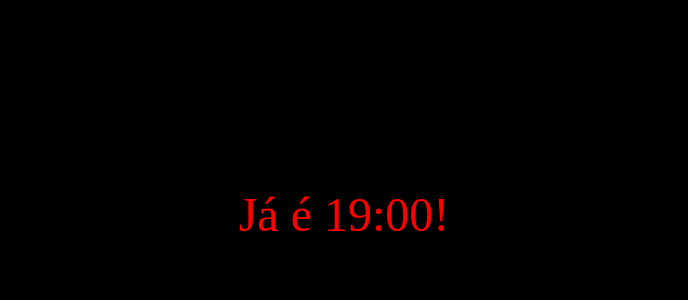
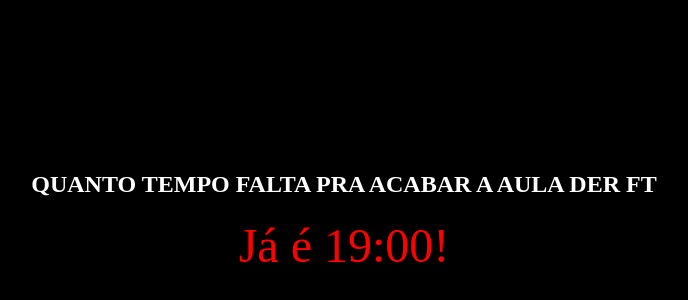
Before and after one commit to ericogca/faculdade, a plain HTML site: page index.html in a window 1280 px wide. Shown: the part 186-486 px from the top of the page, without its empty margins (296-984 px from the left). Drawn offline with Linux system fonts and the light colour scheme.

Commit message:
Update index.html

```diff
--- a/index.html
+++ b/index.html
@@ -1,14 +1,22 @@
 <!DOCTYPE html>
 <html>
 <head>
+  <title>QUANTO TEMPO FALTA PRA ACABAR A AULA DER FT</title>
   <style>
     body {
       background-color: black;
       display: flex;
+      flex-direction: column;
       justify-content: center;
       align-items: center;
       height: 100vh;
       margin: 0;
+    }
+
+    h1 {
+      color: white;
+      font-size: 24px;
+      margin-bottom: 20px;
     }
 
     #contador {
@@ -17,17 +25,14 @@
     }
   </style>
 </head>
-  <title>QUANTO TEMPO FALTA PRA ACABAR A AULA DER FT</title>
 <body>
-    <title>QUANTO TEMPO FALTA PRA ACABAR A AULA DER FT</title>
+  <h1>QUANTO TEMPO FALTA PRA ACABAR A AULA DER FT</h1>
   <div id="contador"></div>
 
   <script>
-    // Define a data alvo (19:00)
     const dataAlvo = new Date();
     dataAlvo.setHours(19, 0, 0);
 
-    // Atualiza o contador a cada segundo
     const contadorElement = document.getElementById("contador");
     const interval = setInterval(() => {
       const agora = new Date().getTime();
```
Lines whose indentation alone changed are shown as unchanged.
